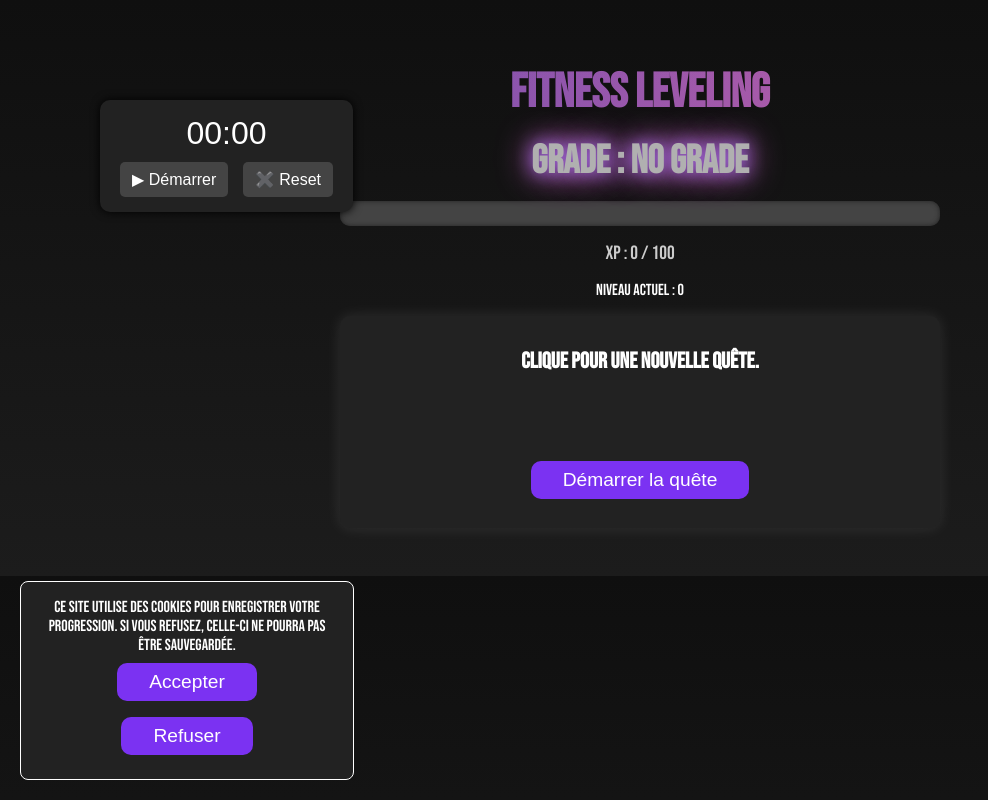
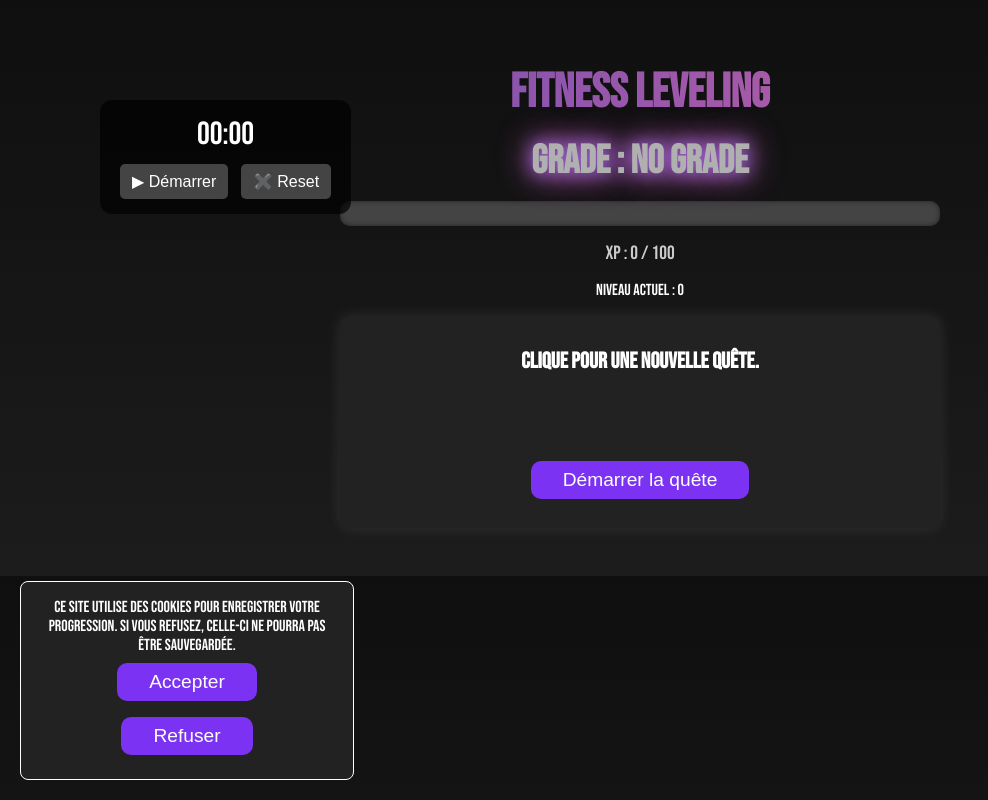
Before and after one commit to FullCrack/Fitness-Leveling, a plain HTML site: page index.html in a window 1280 px wide. Shown: the whole page, without its empty margins (0-988 px from the left). Drawn offline with Linux system fonts and the light colour scheme.

Commit message:
Update style.css

```diff
--- a/css/style.css
+++ b/css/style.css
@@ -122,15 +122,14 @@ button:hover {
   position: absolute;
   top: 100px;
   left: 100px;
+  background: rgba(0, 0, 0, 0.7);
   padding: 15px;
-      background-color: #222;
+  border-radius: 12px;
   color: white;
-      font-family: Arial, sans-serif;
-      border-radius: 10px;
-      box-shadow: 0 0 10px #000;
-      cursor: move;
-      width: fit-content;
-      text-align: center;
+  touch-action: none;
+  user-select: none;
+  cursor: grab;
+  z-index: 999;
 }
     #chrono-display {
       font-size: 2em;
```
Lines whose indentation alone changed are shown as unchanged.
